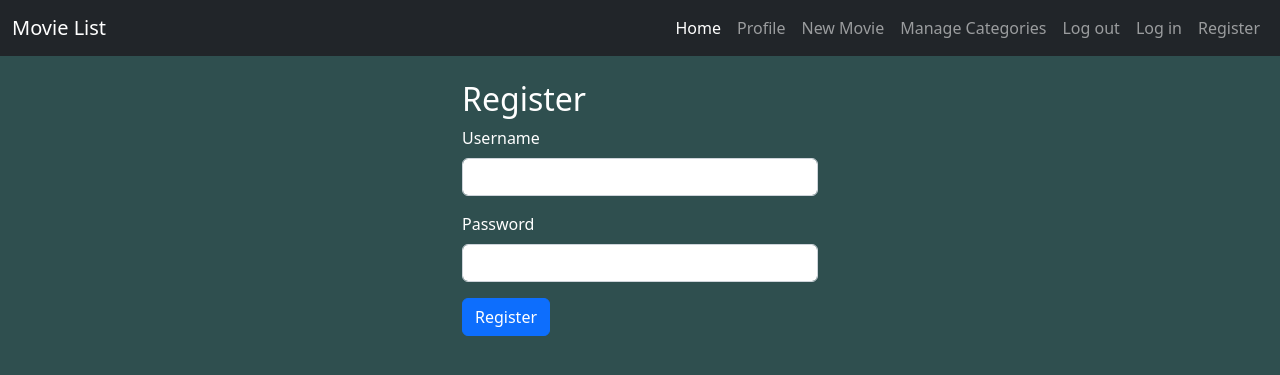
After one commit to AJGreaves/ms3-deployment-test, a Flask app: page /register in a window 1280 px wide. The commit adds this page. Shown: the top 375 px of the page. Run offline with Flask 2, Linux system fonts and the light colour scheme; some libraries are stand-ins or nearby versions.

Commit message:
Add register template.

```diff
--- a/app.py
+++ b/app.py
@@ -5,6 +5,7 @@ from flask import (
 )
 from flask_pymongo import PyMongo
 from bson.objectid import ObjectId
+from werkzeug.security import generate_password_hash, check_password_hash
 
 import env
 
@@ -25,6 +26,11 @@ def get_movies():
     return render_template("movies.html", movies=movies)
 
 
+@app.route('/register', methods=['GET', 'POST'])
+def register():
+    return render_template("register.html")
+
+
 if __name__ == "__main__":
     app.run(host=os.environ.get("IP"),
             port=int(os.environ.get("PORT")),
--- a/templates/base.html
+++ b/templates/base.html
@@ -39,7 +39,7 @@
                 <a class="nav-link" href="#">Log in</a>
               </li>
               <li class="nav-item">
-                <a class="nav-link" href="#">Register</a>
+                <a class="nav-link" href="{{url_for('register')}}">Register</a>
               </li>
           </div>
         </div>
--- a/templates/movies.html
+++ b/templates/movies.html
@@ -1,7 +1,7 @@
 {% extends "base.html" %}
 {% block content %}
 
-<div class="container">
+<div class="container mt-4">
     <div class="row">
         {% for movie in movies %}
         <div class="col-12">
--- /dev/null
+++ b/templates/register.html
@@ -0,0 +1,24 @@
+{% extends "base.html" %}
+{% block content %}
+
+<div class="container mt-4">
+    <div class="row justify-content-center">
+        <div class="col-12 col-md-6 col-lg-5 col-xl-4">
+            <h2>Register</h2>
+            <form method="POST" action="{{ url_for('register') }}">
+                <div class="mb-3">
+                    <label for="username" class="form-label">Username</label>
+                    <input type="text" class="form-control" id="username" name="username">
+                </div>
+                <div class="mb-3">
+                    <label for="password" class="form-label">Password</label>
+                    <input type="password" class="form-control" id="password" name="password">
+                </div>
+                <button type="submit" class="btn btn-primary">Register</button>
+            </form>
+        </div>
+    </div>
+</div>
+
+
+{% endblock %}
```
